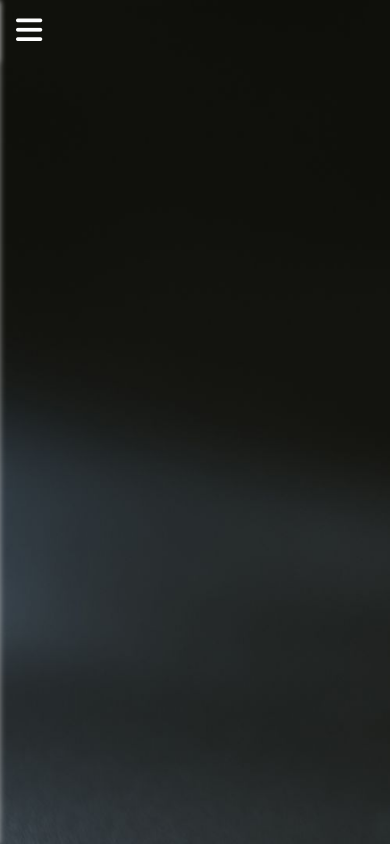
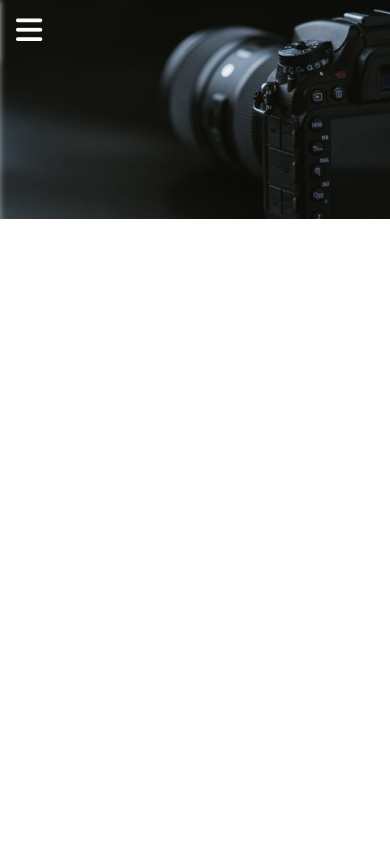
Before and after one commit to akash-9963/photostudio-basic-web, a plain HTML site: page index.html in a window 390 px wide. Drawn offline with Linux system fonts and the light colour scheme.

Commit message:
Update styles.css

```diff
--- a/styles.css
+++ b/styles.css
@@ -109,3 +109,13 @@
 .menu:hover{
     cursor: pointer;
 }
+@media screen and (max-width: 450px) {
+    .main_box{
+        background: url(./photo.jpg);
+        height: 100vh;
+        background-size:contain;
+        width: auto;
+        object-fit: fill;
+        background-repeat: no-repeat;
+    }
+  }
```
